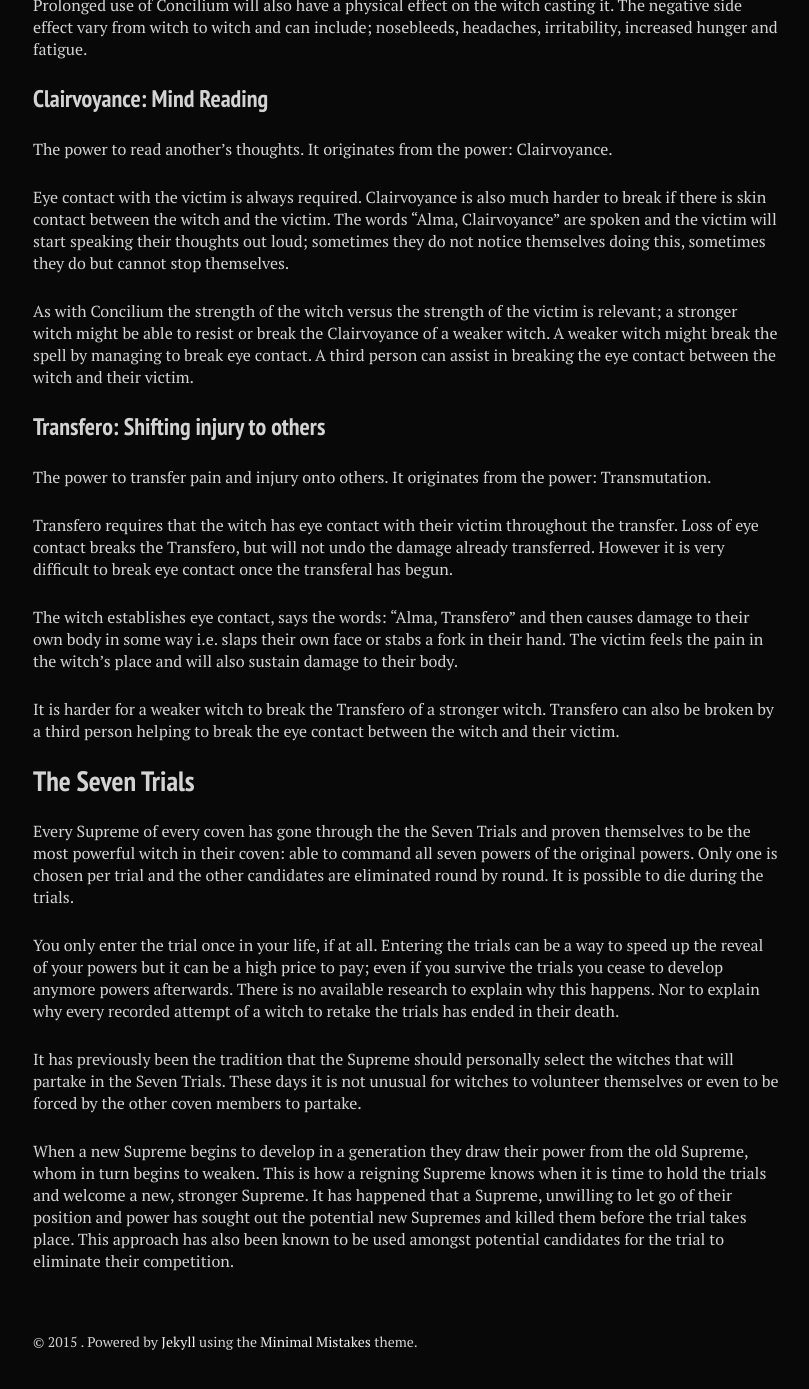
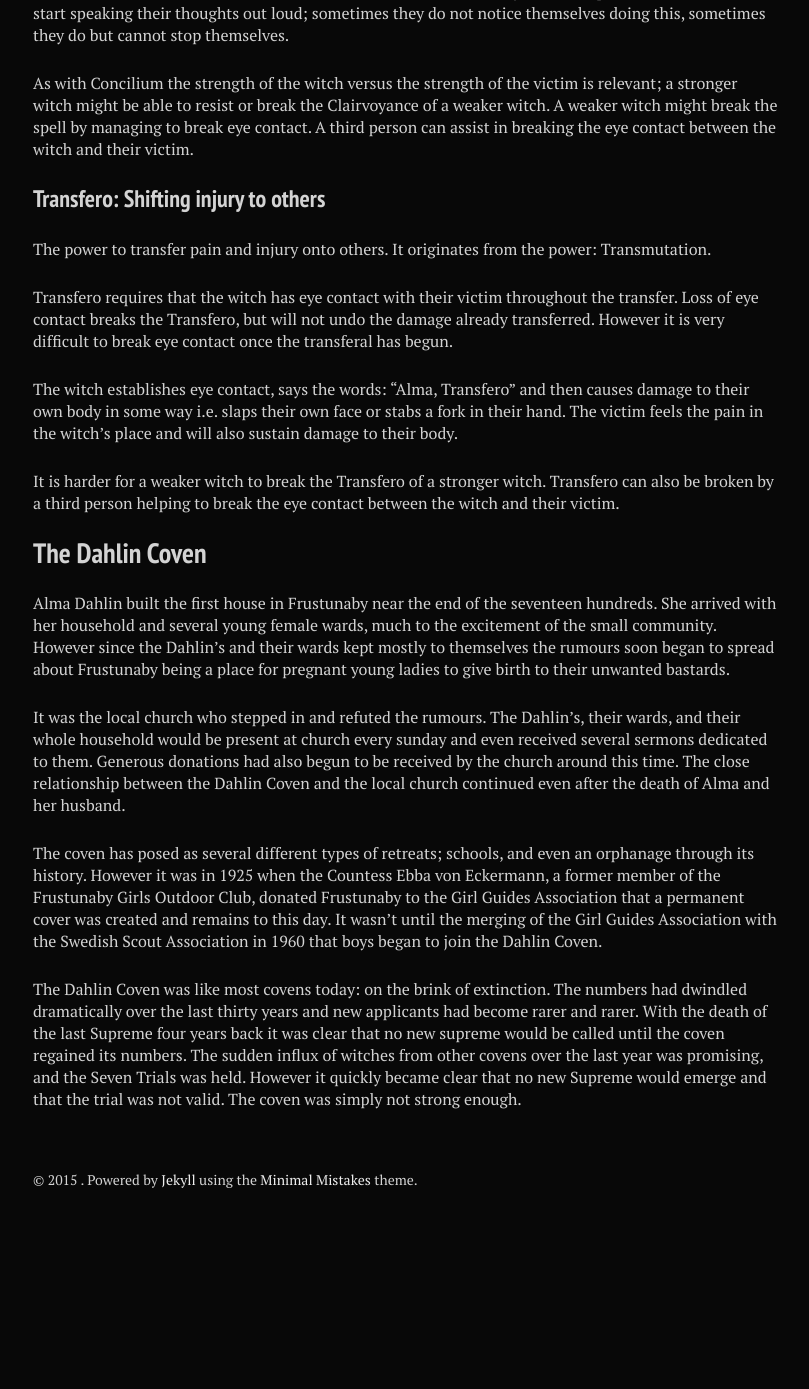
Before and after one commit to stanislavb/en.coven.nu, a Jekyll site: the page built from fictional/index.md, in a window 1280 px wide and 1400 px high, scrolled down 5509 px. Shown: the top 1389 px of the window, without its empty margins (287-1096 px from the left). Built offline with Jekyll 4.4.1, drawn with Linux system fonts in a browser that asks for light colours; nearby versions of some CDN libraries; after the commit the page ends 6747 px from its top, so only the background shows below that; some of the changed text lies outside the part shown.

Commit message:
Update index.md

```diff
--- a/fictional/index.md
+++ b/fictional/index.md
@@ -63,6 +63,14 @@ The personality of the Supreme steers the Coven: a kind Supreme nourishes its Co
 
 There are of course limits, should a Supreme go mad and begin murdering their members the Council can be called on to help put the Supreme down. The Supreme Witch is only answerable to the Witches’ Council (if they have sworn to it). It is also generally seen as bad taste to mistreat your Coven and since its survival relies on new witches joining it, not the smartest move.
 
+**The Seven Trials**
+
+Every Supreme of every coven has gone through the The Seven Trials and proven themselves to be the most powerful witch in their coven: able to command all seven powers of the original powers. Only one is chosen per trial and the other candidates are eliminated round by round. It is possible to die during the trials.
+
+You only enter the trial once in your life, if at all. Entering the trials can be a way to speed up the reveal of your powers but it can be a high price to pay; even if you survive the trials you cease to develop anymore powers afterwards. There is no available research to explain why this happens. Nor to explain why every recorded attempt of a witch to retake the trials has ended in their death.
+
+It has previously been the tradition that the Supreme should personally select the witches that will partake in the Seven Trials. These days it is not unusual for witches to volunteer themselves or even to be forced by the other coven members to partake.
+
 **The Witches’ Council**
 
 The largest and oldest recorded Coven in the world. For hundreds of years it has been the highest authority amongst the Covens. It functions as the magical communities police, legal system and army. This Coven and its Supreme are heavily guarded and its exact location in the world is kept secret.
@@ -72,17 +80,6 @@ Its current Supreme Witch is the rather newly ordained Alessa Caito. Agents of t
 It is expected that the Supremes swear an oath to the Council on behalf of their Coven. Thereby placing everyone in their Coven under the Council's protection and power. Supremes are only answerable to the Council.
 
 The Witches’ Council can only exercise this power over those that have sworn the oath to them, and they cannot force a Supreme or any other witch to swear the oath. However most covens  traditionally do so and those that do not are often regarded with suspicion.
-
-## The Dahlin Coven
-
-Alma Dahlin built the first house in Frustunaby near the end of the seventeen hundreds. She arrived with her household and several young female wards, much to the excitement of the small community. However since the Dahlin’s and their wards kept mostly to themselves the rumours soon began to spread about Frustunaby being a place for pregnant young ladies to give birth to their unwanted bastards.
-
-It was the local church who stepped in and refuted the rumours. The Dahlin’s, their wards, and their whole household would be present at church every sunday and even received several sermons dedicated to them. Generous donations had also begun to be received by the church around this time. The close relationship between the Dahlin Coven and the local church continued even after the death of Alma and her husband.
-
-The coven has posed as several different types of retreats; schools, and even an orphanage through its history. However it was in 1925 when the Countess Ebba von Eckermann, a former member of the Frustunaby Girls Outdoor Club, donated Frustunaby to the Girl Guides Association that a permanent cover was created and remains to this day.
-It wasn’t until the merging of the Girl Guides Association with the Swedish Scout Association in 1960 that boys began to join the Dahlin Coven.
-
-The Dahlin Coven was like most covens today: on the brink of extinction. The numbers had dwindled dramatically over the last thirty years and new applicants had become rarer and rarer. With the death of the last Supreme four years back it was clear that no new supreme would be called until the coven regained its numbers. The sudden influx of witches from other covens over the last year was promising, and the Seven Trials was held. However it quickly became clear that no new Supreme would emerge and that the trial was not valid. The coven was simply not strong enough.
 
 ## Magic
 
@@ -152,12 +149,13 @@ The witch establishes eye contact, says the words: “Alma, Transfero” and the
 
 It is harder for a weaker witch to break the Transfero of a stronger witch. Transfero can also be broken by a third person helping to break the eye contact between the witch and their victim.
 
-## The Seven Trials
+## The Dahlin Coven
 
-Every Supreme of every coven has gone through the the Seven Trials and proven themselves to be the most powerful witch in their coven: able to command all seven powers of the original powers. Only one is chosen per trial and the other candidates are eliminated round by round. It is possible to die during the trials.
+Alma Dahlin built the first house in Frustunaby near the end of the seventeen hundreds. She arrived with her household and several young female wards, much to the excitement of the small community. However since the Dahlin’s and their wards kept mostly to themselves the rumours soon began to spread about Frustunaby being a place for pregnant young ladies to give birth to their unwanted bastards.
 
-You only enter the trial once in your life, if at all. Entering the trials can be a way to speed up the reveal of your powers but it can be a high price to pay; even if you survive the trials you cease to develop anymore powers afterwards. There is no available research to explain why this happens. Nor to explain why every recorded attempt of a witch to retake the trials has ended in their death.
+It was the local church who stepped in and refuted the rumours. The Dahlin’s, their wards, and their whole household would be present at church every sunday and even received several sermons dedicated to them. Generous donations had also begun to be received by the church around this time. The close relationship between the Dahlin Coven and the local church continued even after the death of Alma and her husband.
 
-It has previously been the tradition that the Supreme should personally select the witches that will partake in the Seven Trials. These days it is not unusual for witches to volunteer themselves or even to be forced by the other coven members to partake.
+The coven has posed as several different types of retreats; schools, and even an orphanage through its history. However it was in 1925 when the Countess Ebba von Eckermann, a former member of the Frustunaby Girls Outdoor Club, donated Frustunaby to the Girl Guides Association that a permanent cover was created and remains to this day.
+It wasn’t until the merging of the Girl Guides Association with the Swedish Scout Association in 1960 that boys began to join the Dahlin Coven.
 
-When a new Supreme begins to develop in a generation they draw their power from the old Supreme, whom in turn begins to weaken. This is how a reigning Supreme knows when it is time to hold the trials and welcome a new, stronger Supreme. It has happened that a Supreme, unwilling to let go of their position and power has sought out the potential new Supremes and killed them before the trial takes place. This approach has also been known to be used amongst potential candidates for the trial to eliminate their competition.
+The Dahlin Coven was like most covens today: on the brink of extinction. The numbers had dwindled dramatically over the last thirty years and new applicants had become rarer and rarer. With the death of the last Supreme four years back it was clear that no new supreme would be called until the coven regained its numbers. The sudden influx of witches from other covens over the last year was promising, and the Seven Trials was held. However it quickly became clear that no new Supreme would emerge and that the trial was not valid. The coven was simply not strong enough.
```
